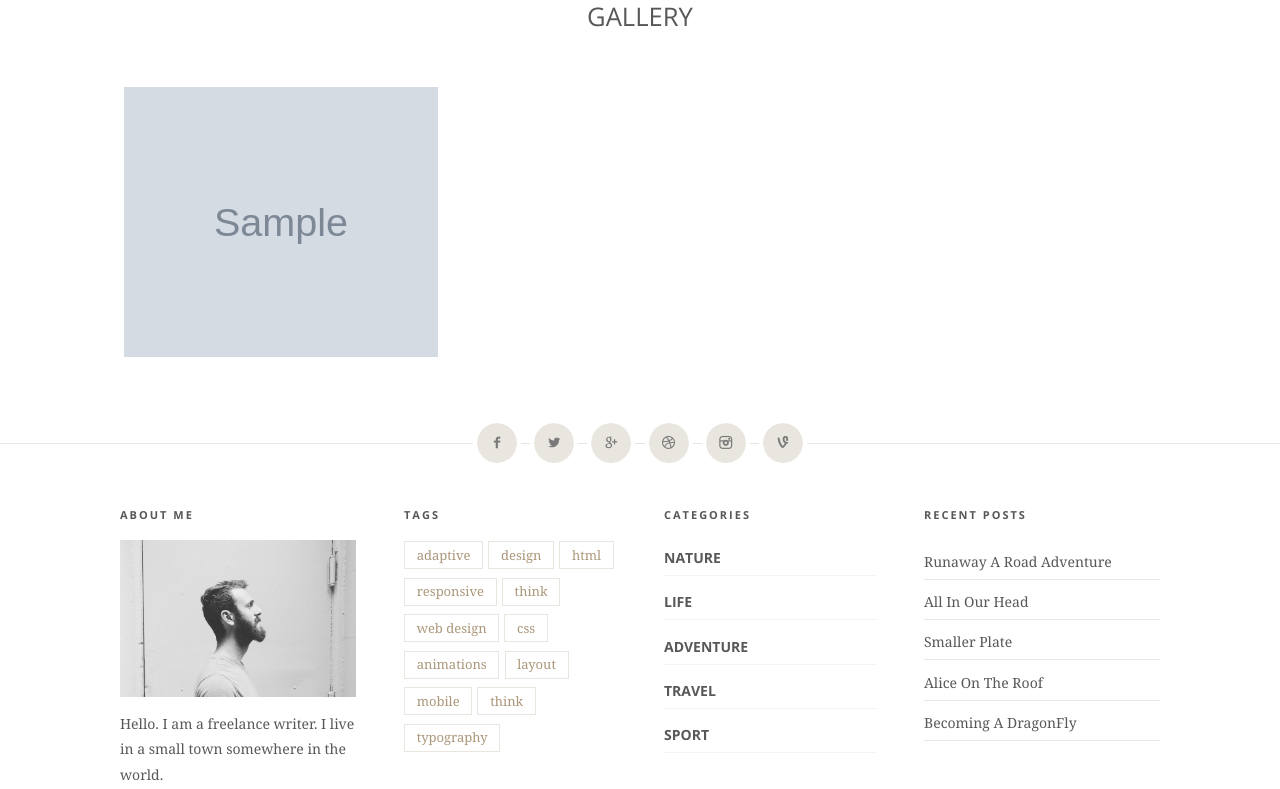
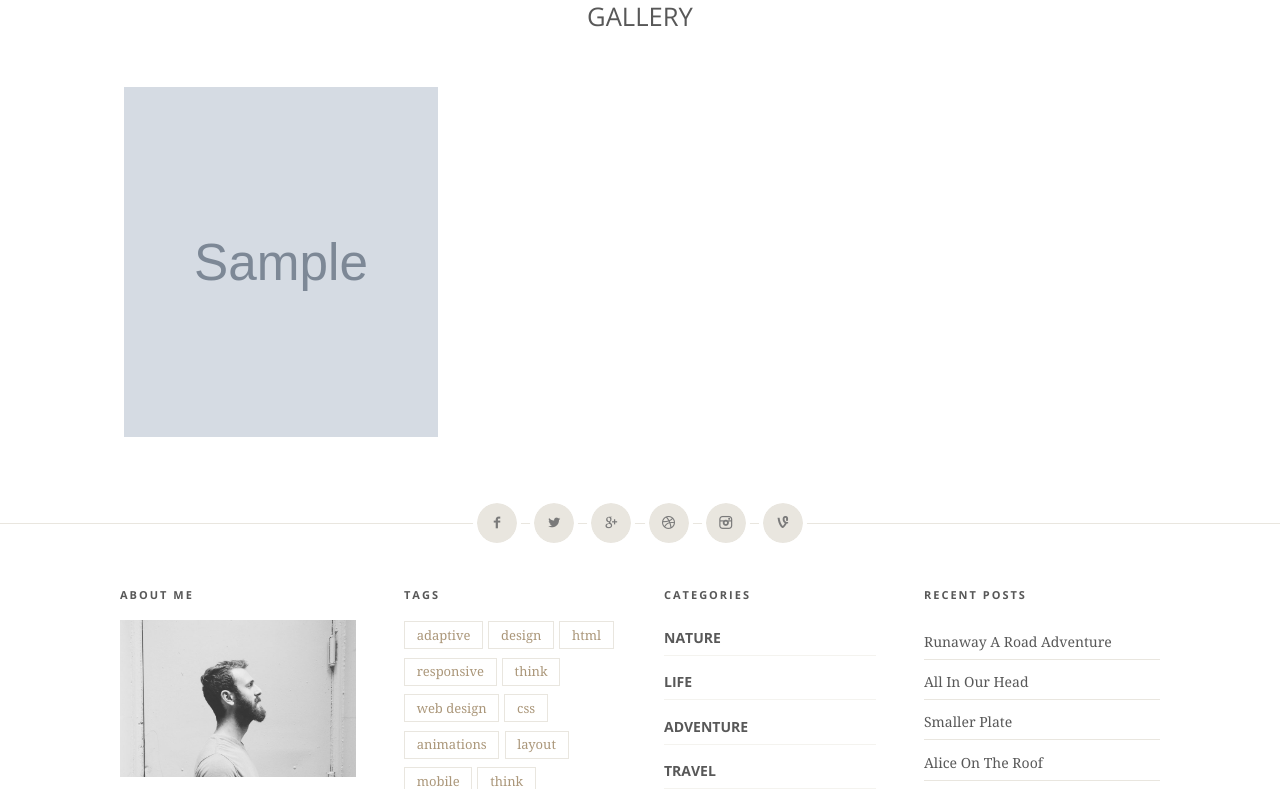
Before and after one commit to fotimaruziyeva/template, a Django app: page /gallery/ in a window 1280 px wide. Shown: the part 329-1118 px from the top of the page. Run offline with Django 5.2, Linux system fonts and the light colour scheme; tables that the repository leaves empty hold one stand-in row (values such as "Sample post"); grey boxes marked "Sample" are stand-in pictures; parts of the project's set-up code (start-up, migrations or seed data) failed here and were passed over; some libraries are stand-ins or nearby versions; some web fonts are replaced.

Commit message:
gallery_single add

```diff
--- a/template/gallery-single.html
+++ b/template/gallery-single.html
@@ -149,10 +149,9 @@
                             <ul id="carousel" class="elastislide-list">
                                 {% for gallery in gallery %}
                                 <li>
-                                    <a href="{{gallery.image.url}}"style="width: 150px; height: 120px;" >
+                                    <a href="{{gallery.image.url}}"style="width: 150px; height: 180px;" >
                                 <img src="{{gallery.image.url}}" alt="">
                             </a>
-
                                 </li>
                                  {% endfor %}
 
--- a/template/gallery.html
+++ b/template/gallery.html
@@ -143,7 +143,7 @@
                             <div class="media-cell hentry">
 
                                 <div class="media-box">
-                                    <img src="{{gallery.image.url}}" style="width: 400px; height: 270px;" alt="gallery-post">
+                                    <img src="{{gallery.image.url}}" style="width: 350px; height: 350px;" alt="gallery-post">
                                     <div class="mask">
                                         <div class="media-cell-desc">
                                             <h3>{{gallery.title}}</h3>
```
